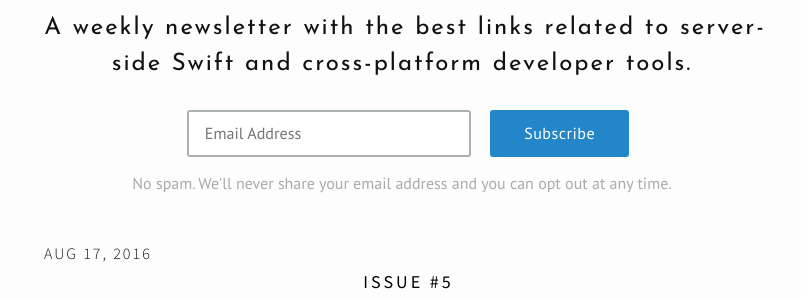
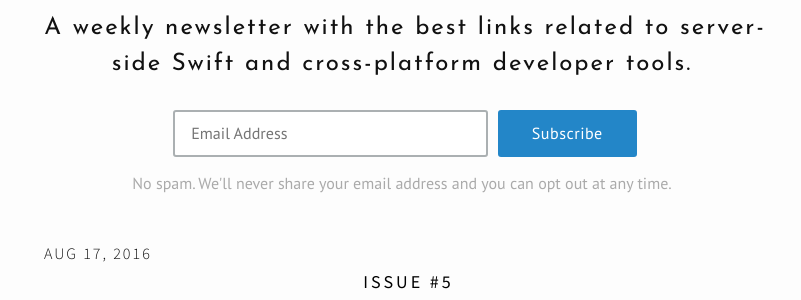
Before and after one commit to ServerSwift/serverswift.tech, a Jekyll site: the page built from index.html, in a window 1280 px wide. Shown: the part 208-508 px from the top of the page, without its empty margins (238-1039 px from the left). Built offline with Jekyll 4.4.1, drawn with Linux system fonts in a browser that asks for light colours; nearby versions of some CDN libraries.

Commit message:
Final subscription button layout fix

```diff
--- a/_includes/header.html
+++ b/_includes/header.html
@@ -11,31 +11,53 @@
   </center>
 </div>
 <div class="wrapper site-description">
-<center>  {{site.description}} </center>
+  <center>
+    {{site.description}}
+  </center>
 </div>
 <div class="wrapper">
-  <div class="trigger site-navigation">
+  <div class="site-navigation">
 
     <!-- Begin MailChimp Signup Form -->
     <div id="mc_embed_signup">
-      <form action="//tech.us13.list-manage.com/subscribe/post?u=65e06c19b69a81e5687725bd6&amp;id=118da69b05" method="post" id="mc-embedded-subscribe-form" name="mc-embedded-subscribe-form" class="validate" target="_blank" novalidate>
-          <div id="mc_embed_signup_scroll">
-
-      <div class="mc-field-group">
-      	<input type="email" value="" name="EMAIL" class="required email" id="mce-EMAIL" placeholder="Email Address">
-      </div>
-      	<div id="mce-responses" class="clear">
-      		<div class="response" id="mce-error-response" style="display:none"></div>
-      		<div class="response" id="mce-success-response" style="display:none"></div>
-      	</div>    <!-- real people should not fill this in and expect good things - do not remove this or risk form bot signups-->
-          <div style="position: absolute; left: -5000px;" aria-hidden="true"><input type="text" name="b_65e06c19b69a81e5687725bd6_118da69b05" tabindex="-1" value=""></div>
-          <div class="clear">
-            <input type="submit" value="Subscribe" name="subscribe" id="mc-embedded-subscribe" class="button"></div>
+      <form action="//tech.us13.list-manage.com/subscribe/post?u=65e06c19b69a81e5687725bd6&amp;id=118da69b05"
+            method="post"
+            id="mc-embedded-subscribe-form"
+            name="mc-embedded-subscribe-form"
+            class="validate"
+            target="_blank"
+            novalidate>
+        <div id="mc_embed_signup_scroll">
+          <div class="mc-field-group">
+          	<input type="email"
+                   value=""
+                   name="EMAIL"
+                   class="required email"
+                   id="mce-EMAIL"
+                   placeholder="Email Address">
           </div>
+        	<div id="mce-responses" class="clear">
+        		<div class="response" id="mce-error-response" style="display:none">
+            </div>
+        		<div class="response" id="mce-success-response" style="display:none">
+            </div>
+        	</div>
+          <!-- real people should not fill this in and expect good things - do not remove this or risk form bot signups-->
+          <div style="position: absolute; left: -5000px;" aria-hidden="true">
+            <input type="text"
+                   name="b_65e06c19b69a81e5687725bd6_118da69b05"
+                   tabindex="-1"
+                   value="">
+          </div>
+          <button type="submit"
+                 value="Subscribe"
+                 name="subscribe"
+                 id="mc-embedded-subscribe"
+                 class="button">
+            Subscribe
+          </button>
+        </div>
       </form>
-    </div>
-
-    <div>
     </div>
   </div>
 
--- a/css/style.scss
+++ b/css/style.scss
@@ -394,6 +394,7 @@
   padding-left: 2em;
   padding-right: 2em;
 }
+
 .site-navigation {
   color: #aaa;
   text-transform: uppercase;
@@ -404,6 +405,7 @@
   font-weight: 300;
   padding-top: 2em;
 }
+
 .page-title {
   text-transform: uppercase;
   letter-spacing: 2px;
@@ -418,60 +420,11 @@
   text-align: center;
   text-transform: lowercase;
 }
+
 .page-link {
   color: rgb(170, 170, 170);
 }
-.site-nav {
-  .page-link {
-    color: $text-color;
-    line-height: $base-line-height;
-    // Gaps between nav items, but not on the last one
-    &:not(:last-child) {
-      margin-right: 20px;
-    }
-  }
-  @include media-query($on-palm) {
-    position: absolute;
-    top: 9px;
-    right: $spacing-unit / 2;
-    background-color: $background-color;
-    border: 1px solid $grey-color-light;
-    border-radius: 5px;
-    text-align: right;
-    .menu-icon {
-      display: block;
-      float: right;
-      width: 36px;
-      height: 26px;
-      line-height: 0;
-      padding-top: 10px;
-      text-align: center;
-      > svg {
-        width: 18px;
-        height: 15px;
-        path {
-          fill: $grey-color-dark;
-        }
-      }
-    }
-    .trigger {
-      clear: both;
-      display: none;
-    }
-    &:hover .trigger {
-      display: block;
-      padding-bottom: 5px;
-    }
-    .page-link {
-      display: block;
-      padding: 5px 10px;
-      &:not(:last-child) {
-        margin-right: 0;
-      }
-      margin-left: 20px;
-    }
-  }
-}
+
 /**
  * Site footer
  */
@@ -703,11 +656,17 @@
   width: 100%;
   margin-bottom: 1em;
 
-  .mc-field-group { display: inline-block; } /* positions input field horizontally */
+  #mc_embed_signup_scroll {
+    align-items: stretch;
+    display: flex;
+    flex-direction: row;
+    justify-content: center;
+    flex-wrap: wrap;
+  }
 
   #mce-EMAIL {
     font-family: 'PT Sans', Helvetica, Arial, sans-serif;
-    min-width: 250px;
+    min-width: 280px;
     font-size: 1.15em;
     border: 2px solid #ABB0B2;
     color: #343434;
@@ -720,8 +679,6 @@
     margin: 0;
   } /* Input Styles */
 
-  .clear { display: inline-block; } /* positions button horizontally in line with input */
-
   .button {
     font-family: 'PT Sans', Helvetica,  Arial, sans-serif;
     font-size: 1.15em;
@@ -733,8 +690,10 @@
     -webkit-border-radius: 3px;
     -moz-border-radius: 3px;
     border-radius: 3px;
-    display: inline-block;
-    margin: 0;
+    margin-left: 10px;
+    margin-top: 0;
+    margin-right: 0;
+    margin-bottom: 0;
   } /* Button Styles */
 
   :-webkit-input-placeholder { color: #ABB0B2 ; } /* WebKit browsers */
@@ -753,8 +712,10 @@
       width: 96%;
       margin: 0;
     }
-    .clear { display: block; width: 100% }
-    .button { width: 100%; margin: .5em 0 0 0; }
+    .button {
+      width: 100%;
+      margin: .7em .5em .5em 1.3em;
+    }
   }
 
   input, textarea {
```
Also changed, not shown: _includes/head-old.html (deleted, +0 -9 lines).
